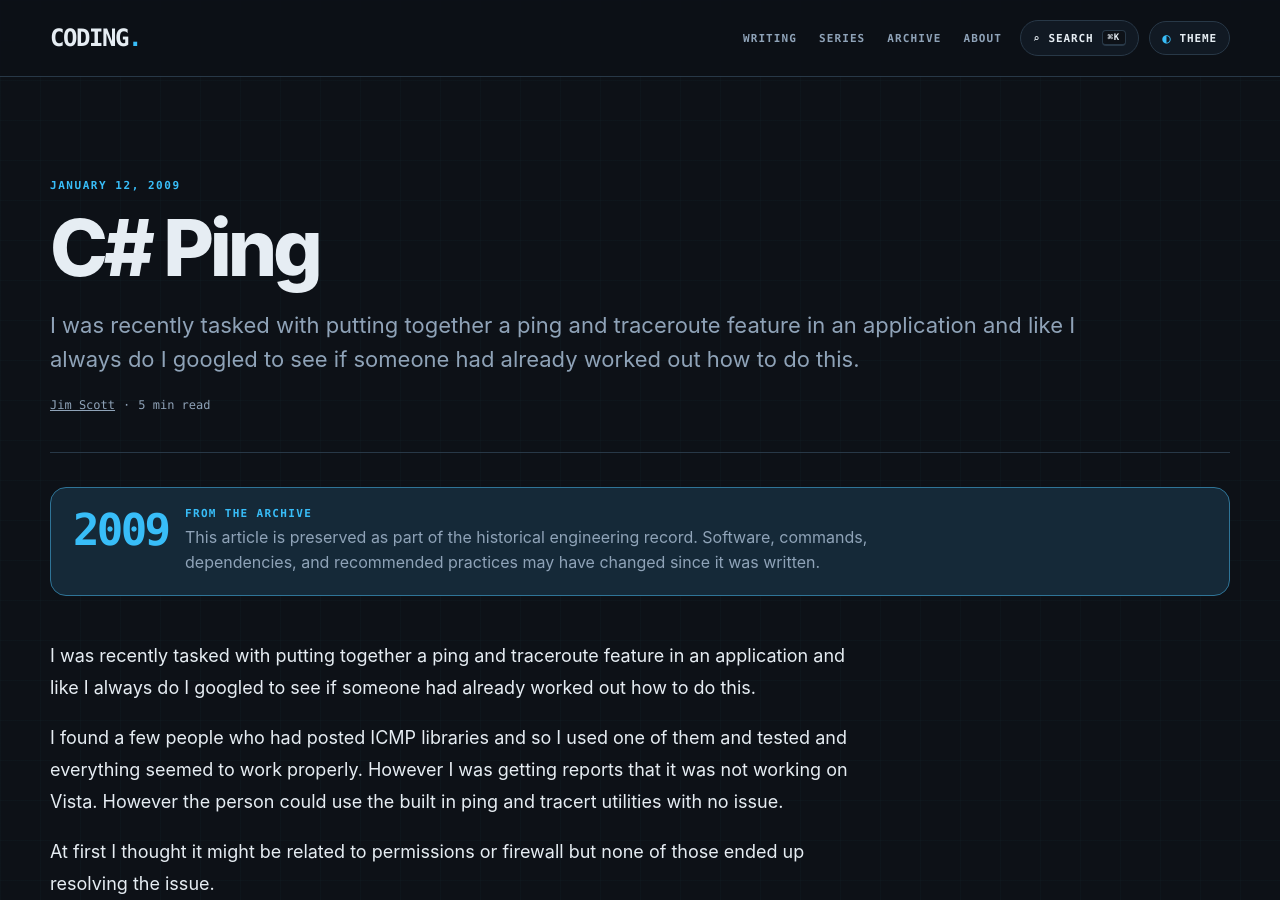
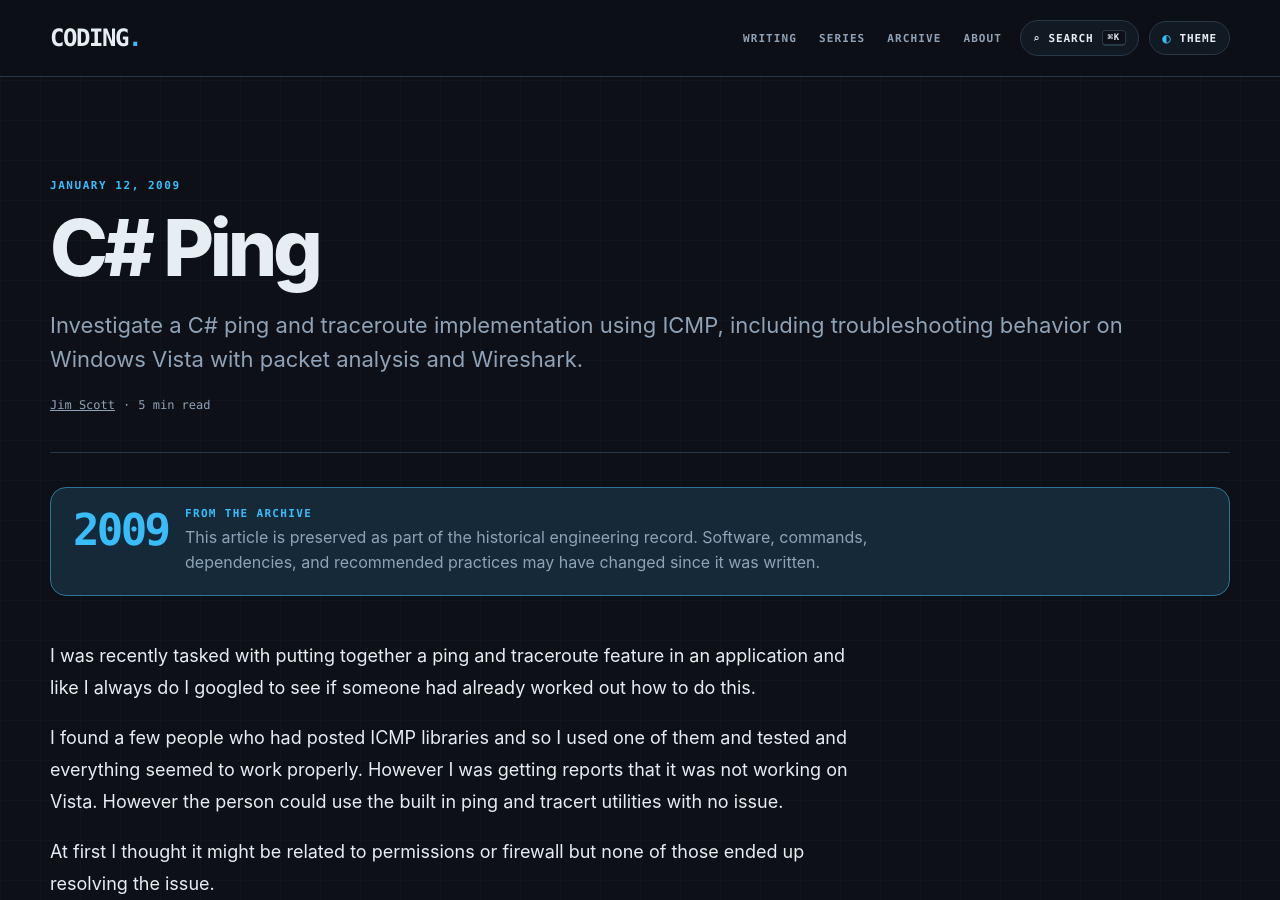
Before and after one commit to infoconex/coding-blog, a Jekyll site: the page built from post/2009/01/12/C-Ping-and-Traceroute/index.md, in a window 1280 px wide and 900 px high. Built offline with Jekyll 4.4.1, drawn with Linux system fonts in a browser that asks for light colours.

Commit message:
SEO: improve page meta description

```diff
--- a/post/2009/01/12/C-Ping-and-Traceroute/index.md
+++ b/post/2009/01/12/C-Ping-and-Traceroute/index.md
@@ -1,7 +1,7 @@
 ---
 title: "C# Ping"
 date: "2009-01-12"
-description: "I was recently tasked with putting together a ping and traceroute feature in an application and like I always do I googled to see if someone had already worked out how to do this."
+description: "Investigate a C# ping and traceroute implementation using ICMP, including troubleshooting behavior on Windows Vista with packet analysis and Wireshark."
 tags: []
 slug: "c-ping"
 author: "Jim Scott"
```
